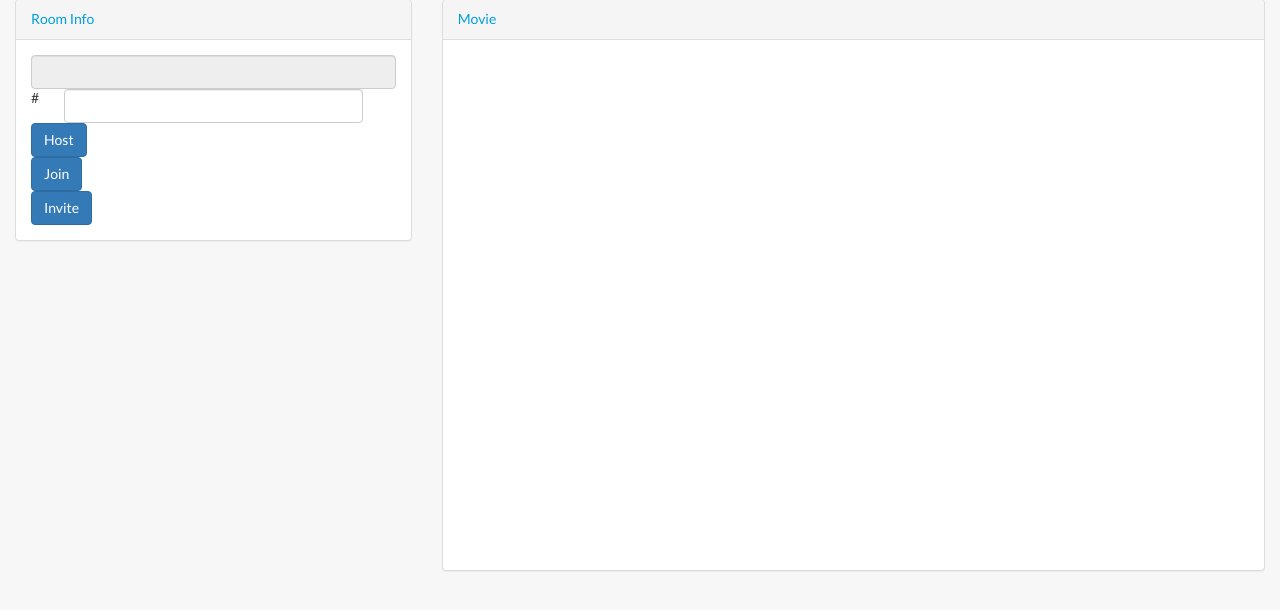
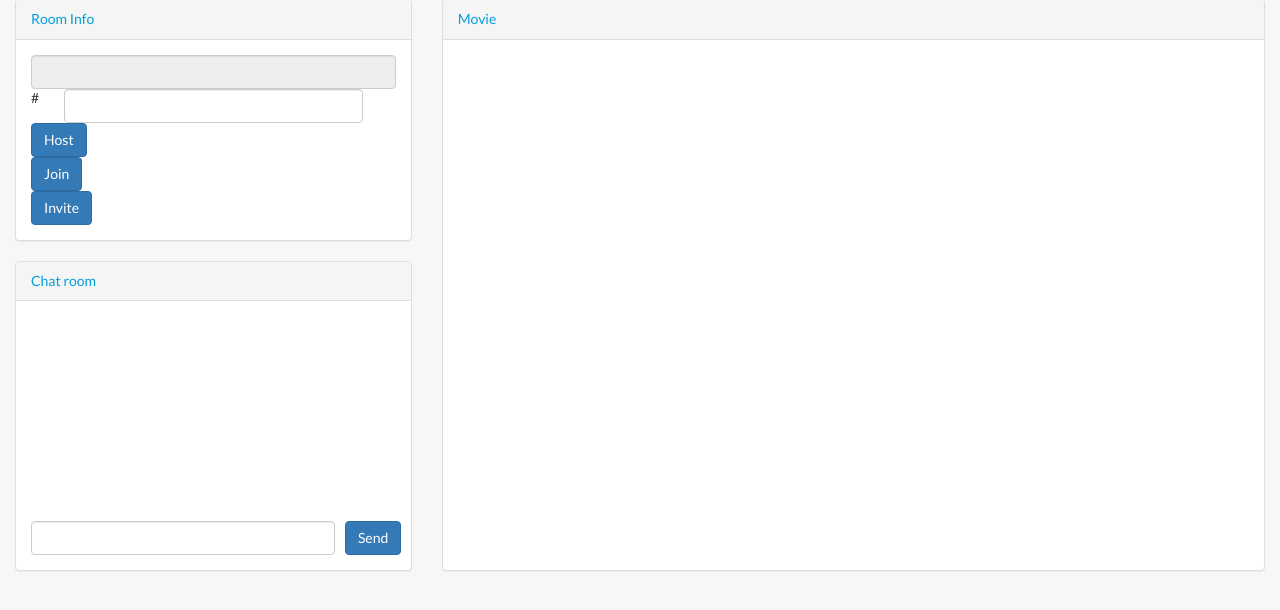
Before and after one commit to actondong/NewFan, a Flask app: page /cinema in a window 1280 px wide. Shown: the part 81-691 px from the top of the page. Run offline with Flask 2, Linux system fonts and the light colour scheme; some libraries are stand-ins or nearby versions.

Commit message:
chat room finished

```diff
--- a/app.py
+++ b/app.py
@@ -7,7 +7,7 @@ from flask.ext.socketio import SocketIO, emit,send
 app = Flask(__name__)
 app.config['SECRET_KEY'] = 'secret!'
 socketio = SocketIO(app)
-
+roomCurrTime={}
 @app.errorhandler(404)
 def page_not_found(error):
 	return "Sorry, this page was not found.", 404
@@ -45,12 +45,14 @@ def test_message(message):
     room = message['data']
     join_room(room)
     emit('join confirm', {'data': 'success'})
+    emit('pause for new',{'data': 'pause'},room=room)
     print('request join')
 
 @socketio.on('video status change', namespace='/test')
 def video_change(message):
     currTime = message['currTime']
     room = message['room']
+    roomCurrTime[room]=currTime
     stop = message['stop']
     currTime = message['currTime']
     print(message['identifier']);
@@ -62,6 +64,12 @@ def room_chat(message):
     data = message['data']
     print(room)
     emit('test Only', {'data': 'sds'}, room=room)
+
+@socketio.on('chat broadcast', namespace='/test')
+def room_chat(message):
+    room = message['room']
+    data = message['data']
+    emit('chat message receive', {'data': data}, room=room)
 
 @socketio.on('my broadcast event', namespace='/test')
 def test_message(message):
--- /dev/null
+++ b/static/js/test.js
@@ -0,0 +1,5 @@
+function testA(divId){
+	//obj = document.getElementById(divId);
+	//obj.scrollTop(20);
+	alert("sadlkjasldka");
+}
--- a/templates/cinema.html
+++ b/templates/cinema.html
@@ -8,7 +8,7 @@
 		var namespace = '/test';
 	  	var socket = io.connect('http://127.0.0.1:8080'+namespace);
 	  	var identifier = Math.random();
-	  	var preTime = currentTime();
+	  	var host = false;
 	  	socket.on('connect', function() {
 	        var status = document.getElementById("status");
 	    	status.value='connected!';
@@ -16,6 +16,7 @@
 	    });
 	    socket.on('host confirm', function(msg){
 	    	var roomNumber = document.getElementById("room_number");
+	    	host=true;
 	    	roomNumber.value=msg.data;
 	    	roomNumber.readOnly=true;
 	    });
@@ -23,8 +24,16 @@
 	    	roomNumber = document.getElementById("room_number");
 	    	roomNumber.readOnly=true;
 	    });
+	    socket.on('pause for new', function(){
+	    	if(host){
+	    		player.pauseVideo();
+	    	}
+	    });
 	    socket.on('test Only', function(msg){
 	    	alert(msg.data);
+	    });
+	    socket.on('chat message receive', function(msg){
+	    	appendChat(msg.data);
 	    });
 	    socket.on('change video', function(msg){
 	    	if(msg.identifier!=identifier){
@@ -38,7 +47,6 @@
 	    		}else{
 	    			player.playVideo();
 	    		}
-	    		preTime = date.getTime();
 	    	}
 	    });
   /////////// easy to hash
@@ -154,6 +162,21 @@
 			</div>
 		</div>
 	</div>
+	<div class="panel panel-default">
+		<div class="panel-heading">
+			<a href="#" onclick="toggleEvent()">Chat room</a>
+		</div>
+		<div id="event-table" class="panel-body">
+			<div id="scrollable" style="overflow: scroll;height: 195px; margin: 0px 0px 10px 5px">
+			</div>
+			<div class=" col-sm-10 col-md-10 " style="padding:0px 0px">
+				<input type="text" class="form-control" id="chat_message">
+			</div>
+			<div class=" col-sm-2 col-md-2 " style="padding:0px 10px">
+				<button class="btn btn-primary" onclick="sendMessage()">Send</button>
+			</div>
+		</div>
+	</div>
 </div>
 <div class="col-sm-8 col-md-8">
 	<div class="panel panel-default">
@@ -169,4 +192,21 @@
 		</div>
 	</div>
 </div>
+<script>
+	//roll scroll bar
+	function scrollDown(divId){
+		a = document.getElementById(divId);
+		a.scrollTop=a.scrollHeight;
+	}
+	function sendMessage(){
+		text = document.getElementById('chat_message').value;
+		room_number = document.getElementById("room_number").value;
+		socket.emit('chat broadcast',{data: text,room: room_number});
+	}
+	function appendChat(msg){
+		d = document.getElementById('scrollable');
+		d.innerHTML = d.innerHTML+msg+"<br>";
+		d.scrollTop=d.scrollHeight;
+	}
+</script>
 {% endblock %}
```
Also changed, not shown: 4 other files.
